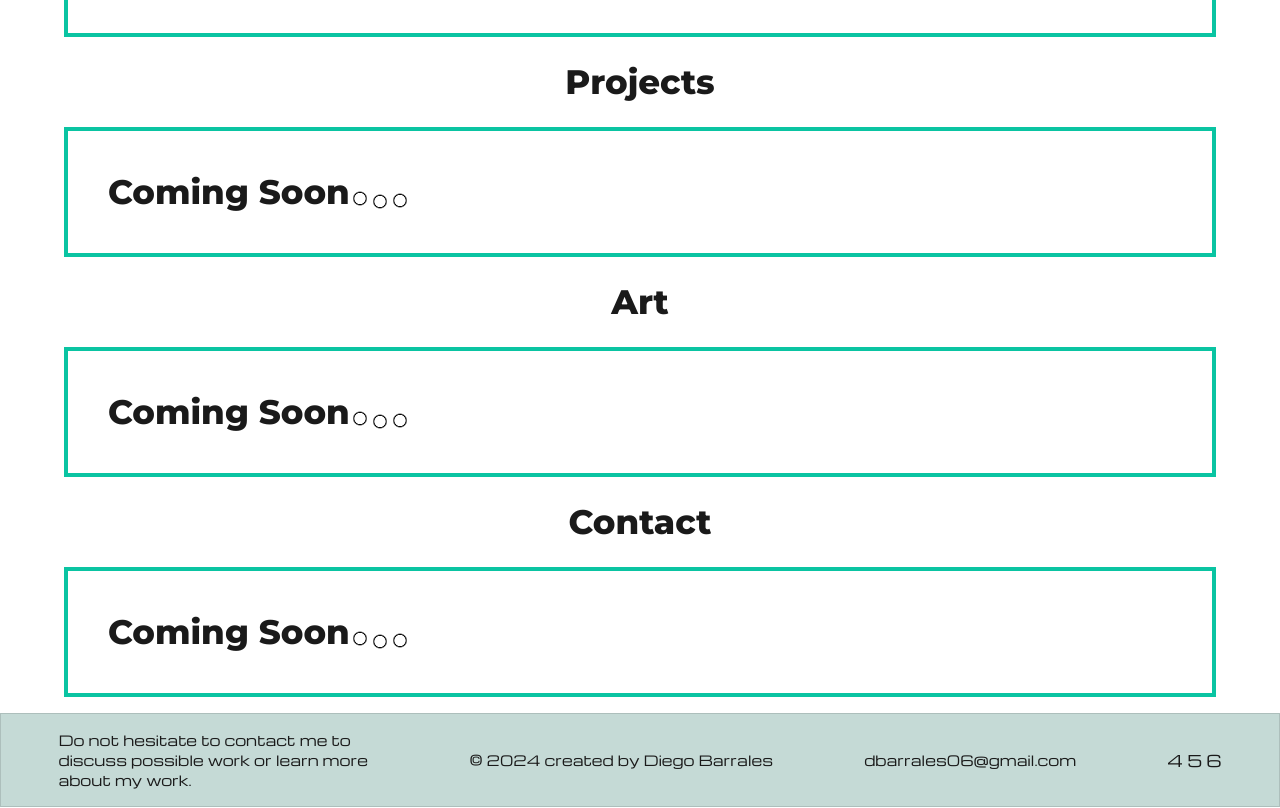
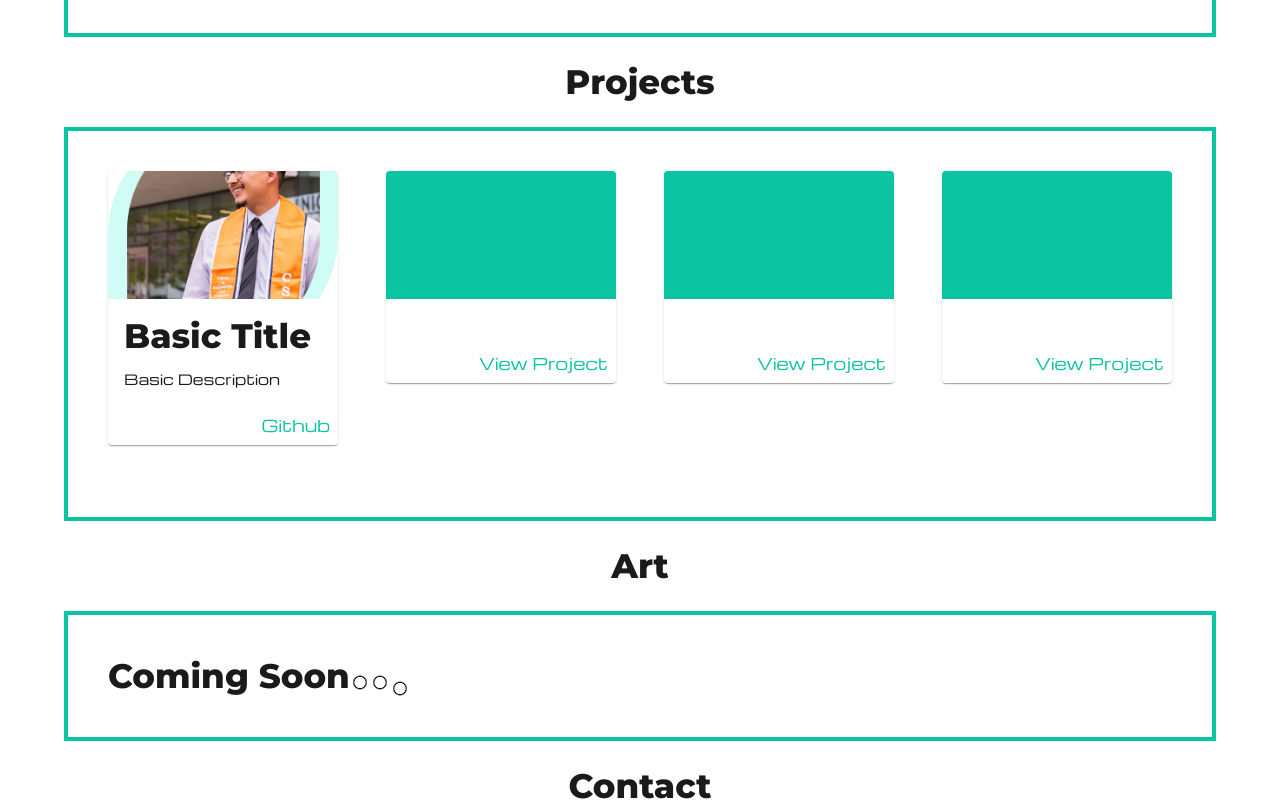
Before and after one commit to barrales-d/portfolio, a React (Create React App) app: page / in a window 1280 px wide. Shown: the part 1020-1828 px from the top of the page. Built offline with nearby package versions, Linux system fonts and the light colour scheme; a web font is replaced by a local one.

Commit message:
Completed Media Component of ProjectCard

```diff
--- a/src/Components/AnimatedBackground.jsx
+++ b/src/Components/AnimatedBackground.jsx
@@ -18,7 +18,6 @@ const useMobile = () => {
   }, []);
 
   const isMobile = width <= 768;
-  console.log(isMobile);
   return [isMobile];
 };
 
--- /dev/null
+++ b/src/Components/ProjectCard.jsx
@@ -0,0 +1,65 @@
+import { Box, Card, CardActionArea, CardActions, CardContent, CardMedia, Link, Skeleton, Typography } from "@mui/material";
+import { theme } from "../Theme";
+import { Fragment, useEffect, useState } from "react";
+
+const cardWidth = 240;
+const imageHeight = 128;
+
+const ProjectCard = ({ data }) => {
+  function getImageTitle(image) {
+    return image.split(".")[0];
+  }
+  const Media = ({ image }) => {
+    const [projectImage, setProjectImage] = useState(null);
+
+    useEffect(() => {
+      if (image) {
+        const actualImage = require(`../Images/${image}`);
+        setProjectImage(actualImage);
+      }
+    }, [image]);
+
+    if (image) {
+      return (
+        <Fragment>
+          {
+            projectImage ? (
+              <CardMedia sx={{ height: imageHeight }} image={projectImage} title={getImageTitle(image)} />
+            ) : (
+              <Skeleton variant="rectangular" height={imageHeight} width={cardWidth} />
+            )
+          }
+        </Fragment>
+      )
+    }
+
+    return (
+      <Box sx={{ height: imageHeight, backgroundColor: theme.palette.primary.main }}></Box>
+    )
+  }
+  return (
+    <Card sx={{ maxWidth: cardWidth }}>
+      <CardActionArea>
+        <Media image={data.Image} />
+        <CardContent>
+          <Typography gutterBottom variant="h4">
+            {data.Title}
+          </Typography>
+          <Typography variant="body2">
+            {data.Description}
+          </Typography>
+        </CardContent>
+      </CardActionArea>
+      <CardActions sx={{ display: 'flex', justifyContent: 'flex-end' }}>
+        <Link href={data.Link.url} underline="hover">
+          {
+            (data.Link.to === 'github') ?
+              'Github' : 'View Project'
+          }
+        </Link>
+      </CardActions>
+    </Card >
+  );
+}
+
+export default ProjectCard;
--- a/src/Pages/Projects.jsx
+++ b/src/Pages/Projects.jsx
@@ -1,22 +1,72 @@
-import { Typography } from "@mui/material";
+import { Grid } from "@mui/material";
 import Wrapper from "../Components/Wrapper";
-// import { useMemo } from "react";
+import { useMemo } from "react";
 
 import '../App.css';
+import ProjectCard from "../Components/ProjectCard";
 
 const Projects = ({ animation }) => {
-  // const projects = useMemo(() => {
-  //   return [
-  //     {
-
-  //     }
-  //   ];
-  // }, []);
+  const projects = useMemo(() => {
+    let iota = 0;
+    function updateIota() {
+      const current = iota;
+      iota += 1;
+      return current;
+    }
+    return [
+      {
+        ID: updateIota(),
+        Title: 'Basic Title',
+        Description: 'Basic Description',
+        Image: 'pfp.png',
+        Link: {
+          to: 'github',
+          url: 'https://github.com/barrales-d',
+        }
+      },
+      {
+        ID: updateIota(),
+        Title: '',
+        Description: '',
+        Image: '',
+        Link: {
+          to: '',
+          url: '',
+        }
+      },
+      {
+        ID: updateIota(),
+        Title: '',
+        Description: '',
+        Image: '',
+        Link: {
+          to: '',
+          url: '',
+        }
+      },
+      {
+        ID: updateIota(),
+        Title: '',
+        Description: '',
+        Image: '',
+        Link: {
+          to: '',
+          url: '',
+        }
+      }
+    ];
+  }, []);
   return (
     <Wrapper title='Projects' animation={animation}>
-      <Typography variant="h4">
-        Coming Soon<span className="loader"></span>
-      </Typography>
+      <Grid container mb={4} spacing={6}>
+        {
+          projects.map(project => (
+            <Grid item key={project.Title + '-' + project.ID} xs={12} sm={6} md={3}>
+              <ProjectCard data={project}/>
+            </Grid>
+          ))
+        }
+      </Grid>
     </Wrapper>
   );
 }
```
